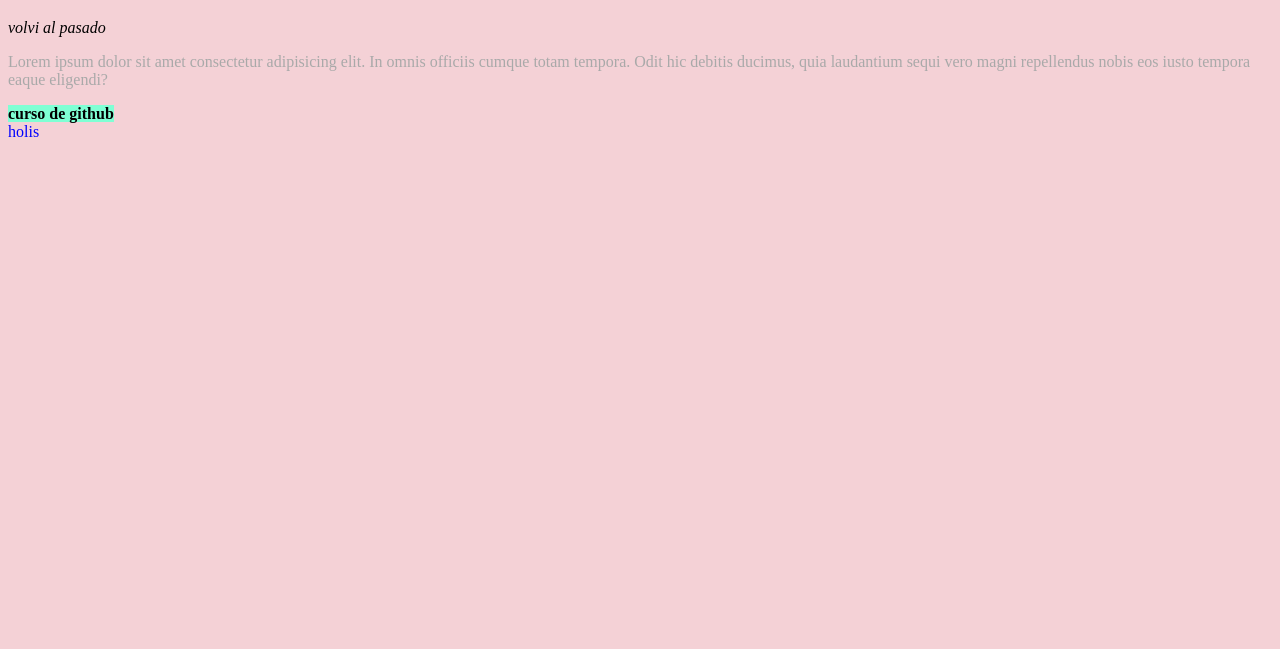
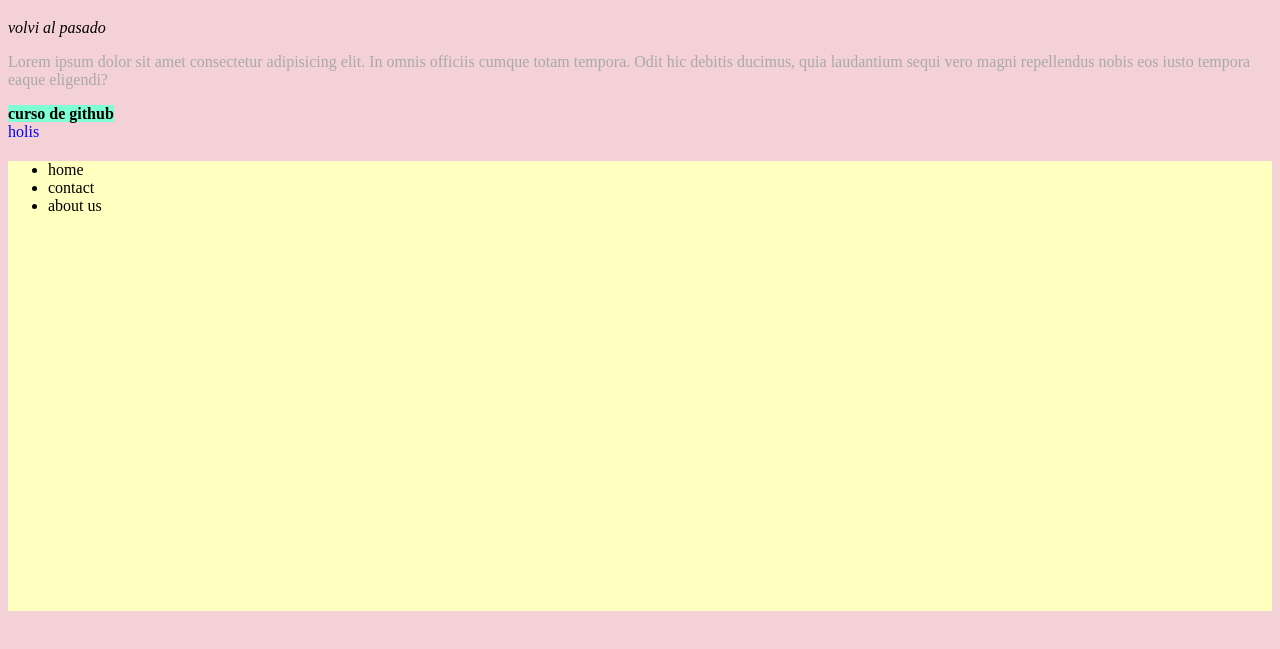
Before and after one commit to valeriacasatti/CLASE-GITHUB, a plain HTML site: page index.html in a window 1280 px wide. Shown: the part 61-710 px from the top of the page. Drawn offline with Linux system fonts and the light colour scheme.

Commit message:
agrego header con estilos

```diff
--- a/estilos.css
+++ b/estilos.css
@@ -13,3 +13,9 @@ strong{
 marquee{
     color: blue;
 }
+
+header{
+    height: 450px;
+    width: 100%;
+    background-color: rgb(255, 255, 192);
+}
--- a/index.html
+++ b/index.html
@@ -13,5 +13,14 @@
     <p>Lorem ipsum dolor sit amet consectetur adipisicing elit. In omnis officiis cumque totam tempora. Odit hic debitis ducimus, quia laudantium sequi vero magni repellendus nobis eos iusto tempora eaque eligendi?</p>
     <strong>curso de github</strong>
     <marquee behavior="alternate" direction="right">holis</marquee>
+    <header>
+        <nav>
+            <ul>
+                <li>home</li>
+                <li>contact</li>
+                <li>about us</li>
+            </ul>
+        </nav>
+    </header>
 </body>
 </html>
```
